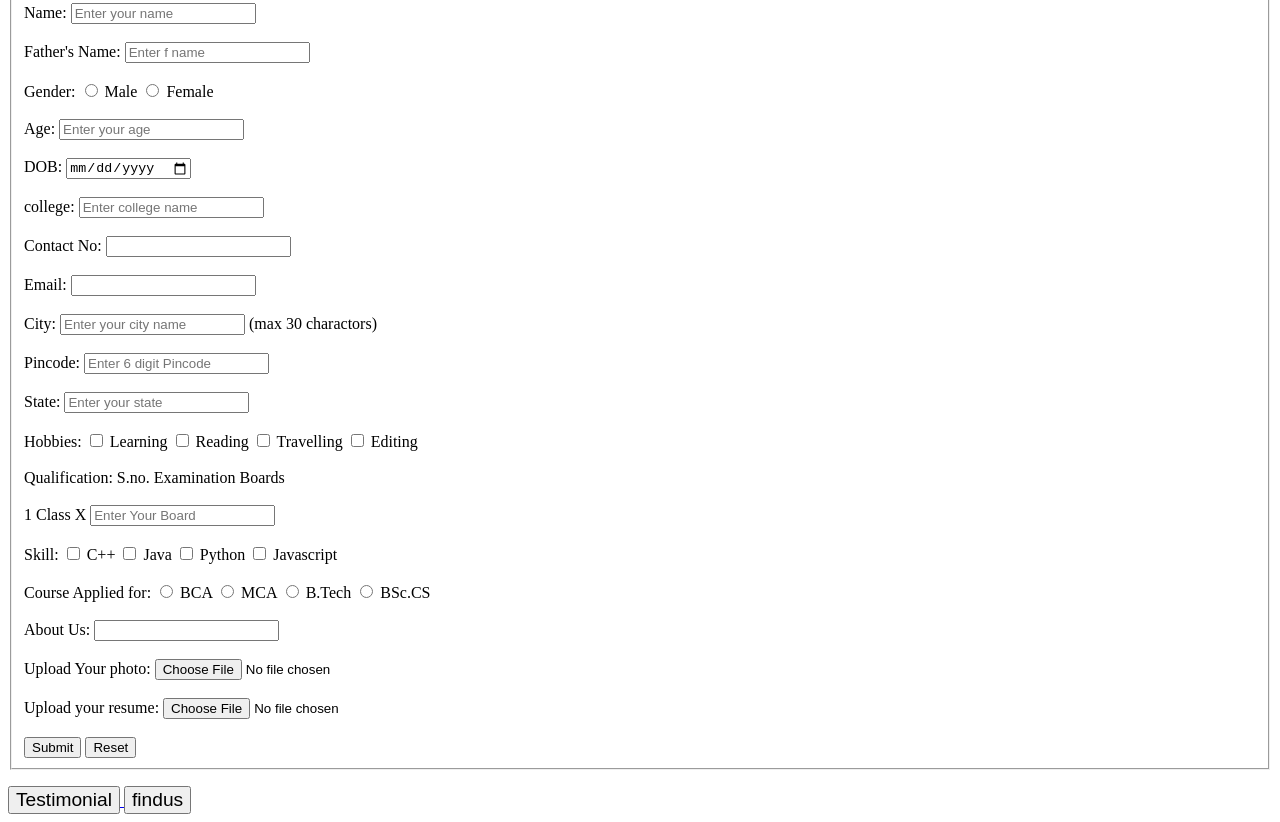
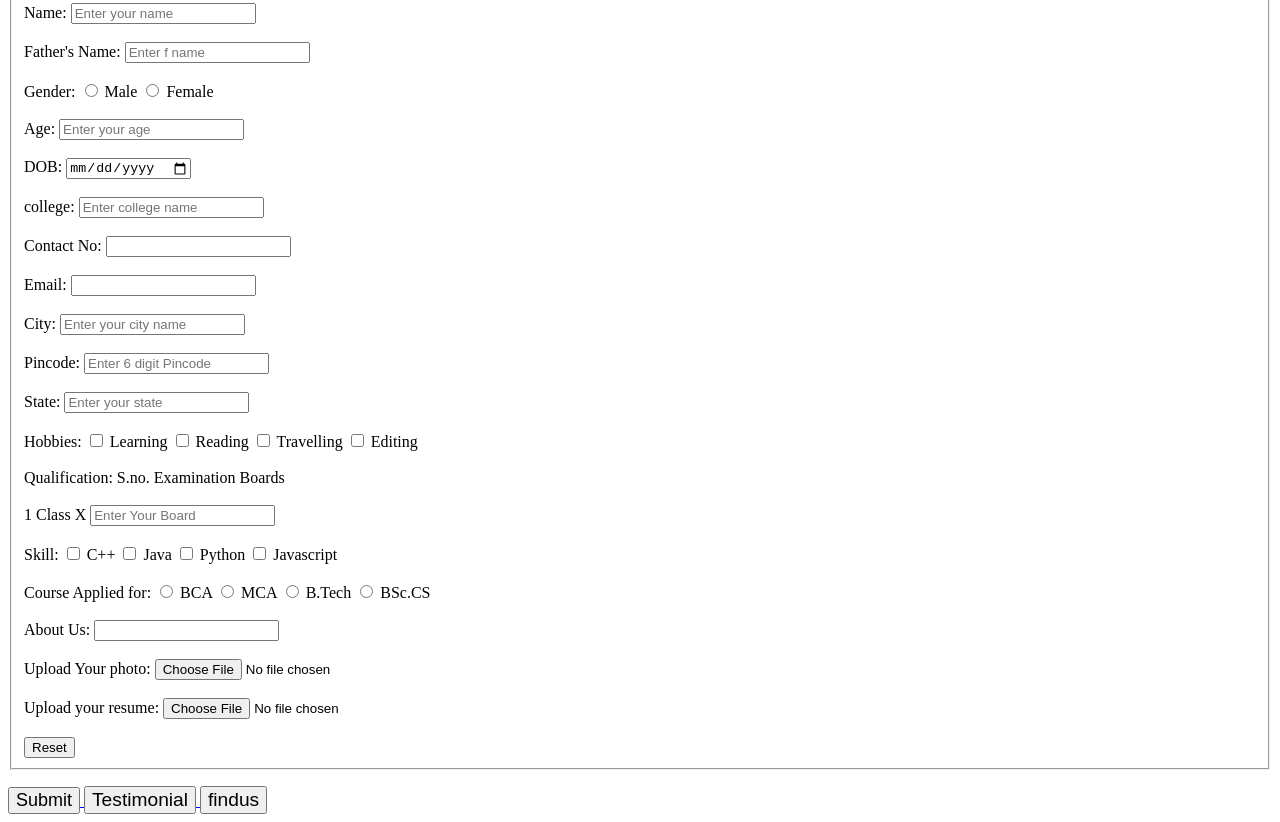
Before and after one commit to kartiksahu1234/coding-thinker-registration-form, a plain HTML site: page index.html in a window 1280 px wide. Shown: the part 87-909 px from the top of the page. Drawn offline with Linux system fonts and the light colour scheme.

Commit message:
Update index.html
New index file added

```diff
--- a/index.html
+++ b/index.html
@@ -19,7 +19,7 @@
             college: <input type="text" placeholder="Enter college name"> <br></br>
             Contact No: <input type="number"> <br></br>
             Email: <input type="email"> <br></br>
-            City: <input type="text" placeholder="Enter your city name"> (max 30 charactors) <br></br>
+            City: <input type="text" placeholder="Enter your city name"> <br></br>
             Pincode: <input type="number" placeholder="Enter 6 digit Pincode"> <br></br>
             State: <input type="text" placeholder="Enter your state"> <br></br>
             Hobbies: <input type="checkbox"> Learning
@@ -44,15 +44,19 @@
             About Us: <input type="text"> <br><br>
             Upload Your photo: <input type="file"> <br></br>
             Upload your resume: <input type="file"> <br></br>
-            <input type="submit"> <input type="reset">
+            <input type="reset">
         </fieldset>
     </form>
+    <a href="Payment.html">
+        <button style="font-size: large;">Submit</button>
+    </a>
     <a href="Testimonial.html">
         <button style="font-size: larger;">Testimonial</button>
     </a>
     <a href="findus.html">
         <button style="font-size: larger;">findus</button>
     </a>
+
 </body>
 
 </html>
```
